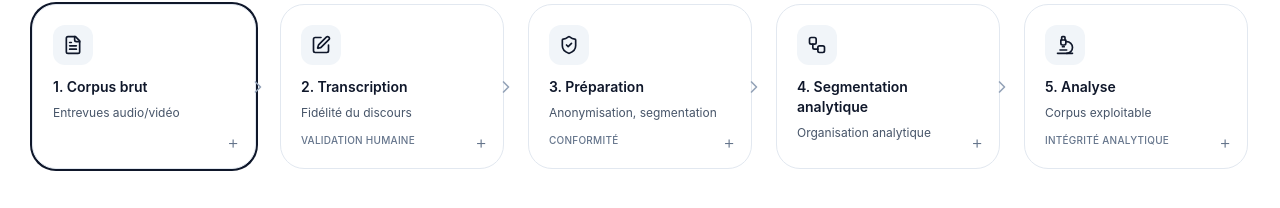
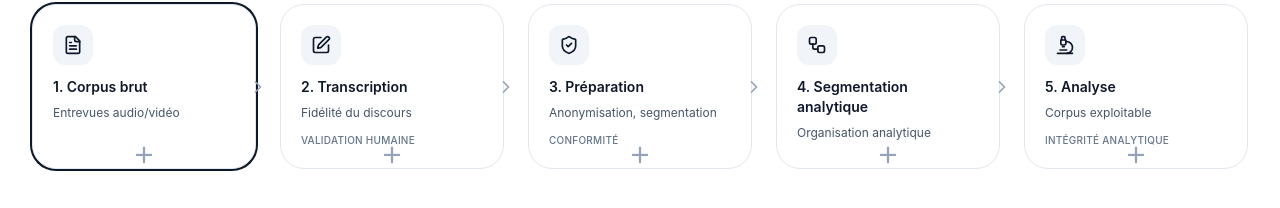
Before and after one commit to momopro21/vidame-recherche, a React (Vite) app: page / in a window 1280 px wide. Shown: the part 2280-2488 px from the top of the page. Built offline with nearby package versions, Linux system fonts and the light colour scheme; the HTML template or start-up script is replaced by a standard one.

Commit message:
Update App.tsx

```diff
--- a/src/App.tsx
+++ b/src/App.tsx
@@ -454,9 +454,9 @@ function Accueil({ setPage }: { setPage: (page: string) => void }) {
                              </div>
                               )}
 
-                        <div className="pointer-events-none absolute bottom-4 right-4 text-lg font-light leading-none text-slate-500">
-                          +
-                        </div>
+                      <div className="pointer-events-none absolute left-1/2 top-[90%] -translate-x-1/2 -translate-y-1/2 text-4xl font-light leading-none text-slate-400 transition-colors duration-200 group-hover:text-slate-600">
+                        +
+                      </div>
                       </CardContent>
                     </Card>
 
```
